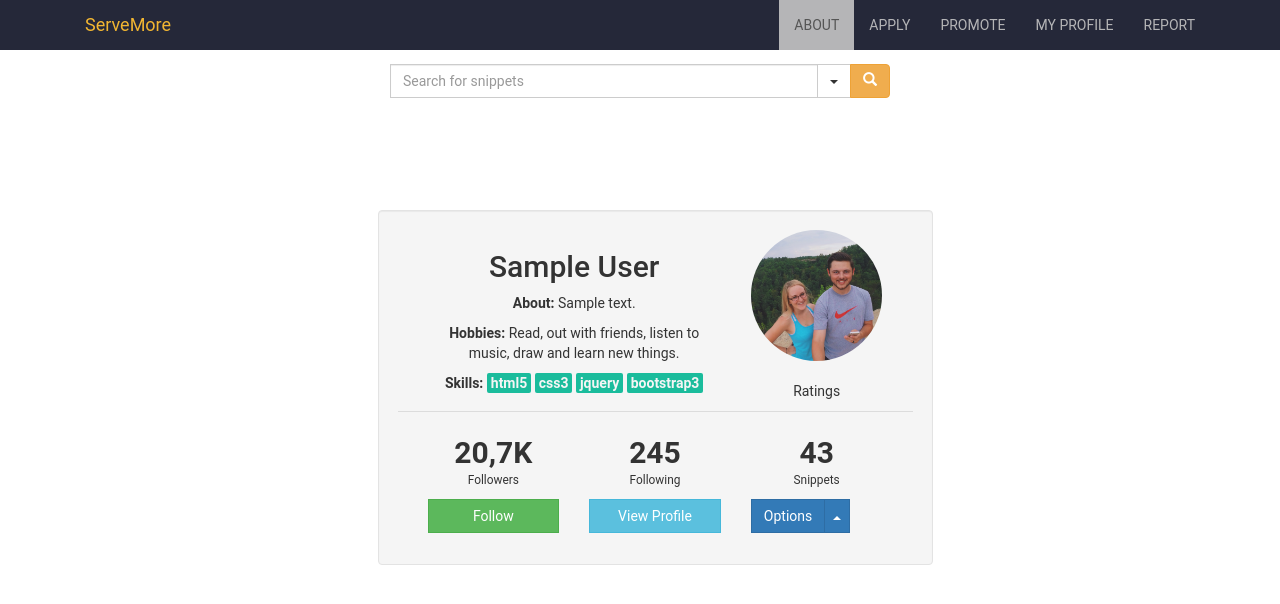
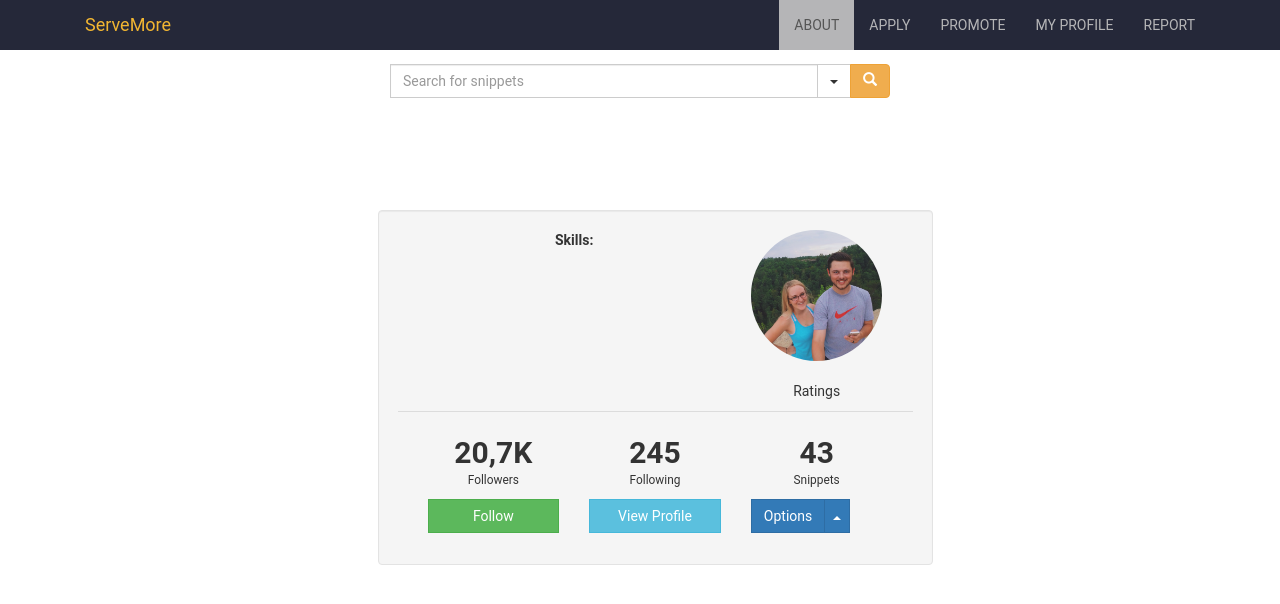
Before and after one commit to NoahWessel/serveMore, a PHP site: page /profile.php in a window 1280 px wide. Shown: the top 604 px of the page. Run offline with PHP 8.4, Linux system fonts and the light colour scheme; tables that the repository leaves empty or names only in its code hold one stand-in row (values such as "Sample post"); some libraries are stand-ins or nearby versions.

Commit message:
removed hobbies and updated skills to be pulled from database

```diff
--- a/profile.php
+++ b/profile.php
@@ -96,11 +96,11 @@
     	 			<div class="well profile">
             			<div class="col-sm-12">
                 			<div class="col-xs-12 col-sm-8">
-
                                             <?php
                                             $conn = new mysqli('localhost', 'root', '', 'servemoredata');
                                             if ($conn->connect_error) die($conn->connect_error);
-                                        $query = "SELECT * FROM users WHERE id=1";
+                                            $user = 9;
+                                            $query = "SELECT * FROM users WHERE id=$user";
 
                                             $result = $conn->query($query);
                                             if (!$result) die($conn->error);
@@ -111,18 +111,24 @@
                                                 echo '<h2>' . $row['firstname'] . ' ' . $row['lastname'] . '</h2>';
                                                 echo '<p><strong>About: </strong> ' . $row['about'] . '</p>';
                                             }
+                                            $result->close();
 
+                                            $query = "SELECT skill FROM skills WHERE user=$user";
+                                            $result = $conn->query($query);
+                                            if (!$result) die($conn->error);
+
+                                            echo '<p><strong>Skills: </strong>';
+                                            for ($i = 0; $i < $result->num_rows; ++$i)
+                                            {
+                                                $result->data_seek($i);
+                                                $row = $result->fetch_array(MYSQLI_ASSOC);
+                                                echo '<span class="tags">' . $row['skill'] . '</span>';
+                                            }
+
+                                            echo '</p>';
                                             $result->close();
                                             $conn->close();
                                             ?>
-
-                    			<p><strong>Hobbies: </strong> Read, out with friends, listen to music, draw and learn new things. </p>
-                    			<p><strong>Skills: </strong>
-                        			<span class="tags">html5</span>
-                        			<span class="tags">css3</span>
-                        			<span class="tags">jquery</span>
-                        			<span class="tags">bootstrap3</span>
-                    			</p>
                 			</div>
                 			<div class="col-xs-12 col-sm-4 text-center">
                     			<figure>
```
Lines whose indentation alone changed are shown as unchanged.
